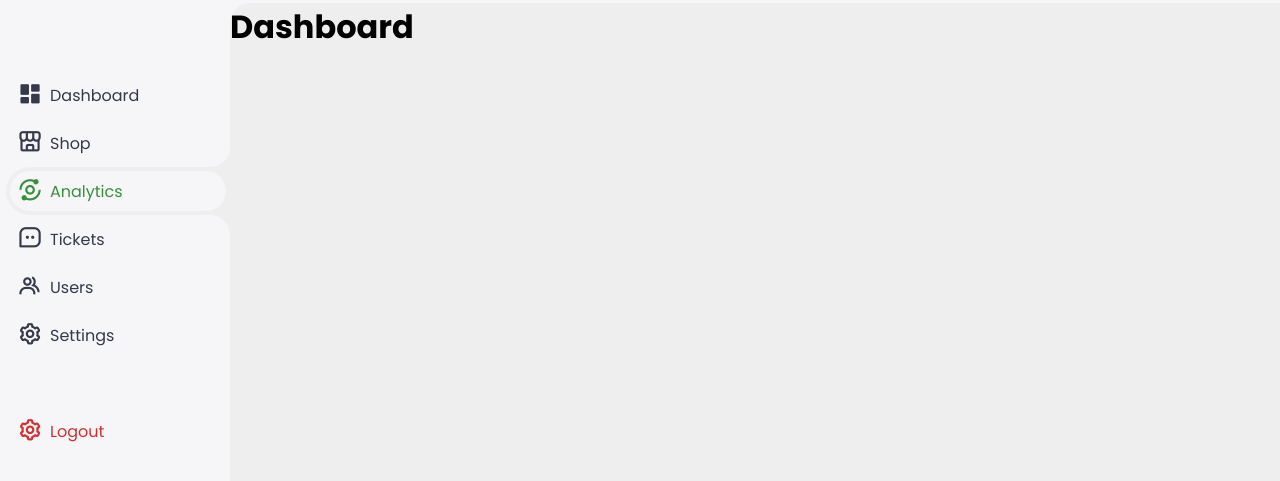
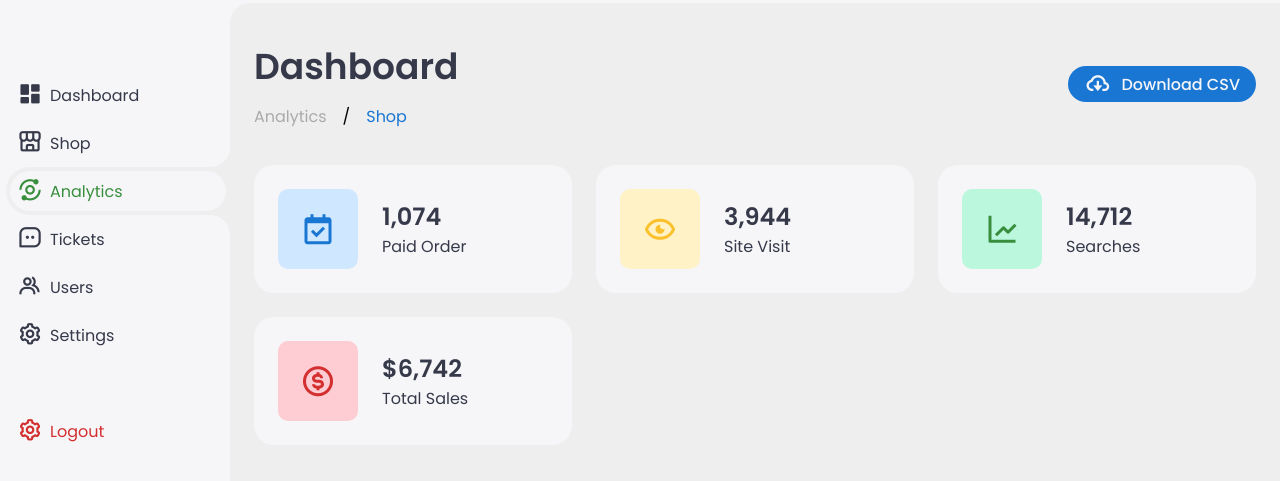
Before and after one commit to congweiH/admin-dashboard, a website built with Vite: page index.html in a window 1280 px wide. Shown: the part 53-534 px from the top of the page. Built offline with nearby package versions, Linux system fonts and the light colour scheme.

Commit message:
insights

```diff
--- a/index.html
+++ b/index.html
@@ -74,8 +74,50 @@
         <div class="header">
           <div class="left">
             <h1>Dashboard</h1>
+            <ul class="breadcrumb">
+              <li><a href="#">Analytics</a></li>
+              /
+              <li><a href="#" class="active">Shop</a></li>
+            </ul>
           </div>
+          <a href="#" class="report">
+            <i class="bx bx-cloud-download"></i>
+            <span>Download CSV</span>
+          </a>
         </div>
+
+        <!-- Insights -->
+        <ul class="insights">
+          <li>
+            <i class="bx bx-calendar-check"></i>
+            <span class="info">
+              <h3>1,074</h3>
+              <p>Paid Order</p>
+            </span>
+          </li>
+          <li>
+            <i class="bx bx-show-alt"></i>
+            <span class="info">
+              <h3>3,944</h3>
+              <p>Site Visit</p>
+            </span>
+          </li>
+          <li>
+            <i class="bx bx-line-chart"></i>
+            <span class="info">
+              <h3>14,712</h3>
+              <p>Searches</p>
+            </span>
+          </li>
+          <li>
+            <i class="bx bx-dollar-circle"></i>
+            <span class="info">
+              <h3>$6,742</h3>
+              <p>Total Sales</p>
+            </span>
+          </li>
+        </ul>
+        <!-- End of Insights -->
       </main>
     </div>
 
--- a/style.css
+++ b/style.css
@@ -310,3 +310,114 @@ body {
 .content nav #theme-toggle:checked + .theme-toggle::before {
   left: calc(100% - (25px - 4px) - 2px);
 }
+
+.content main {
+  width: 100%;
+  padding: 36px 24px;
+  max-height: calc(100vh - 56px);
+}
+
+.content main .header {
+  display: flex;
+  align-items: center;
+  justify-content: space-between;
+  gap: 16px;
+  flex-wrap: wrap;
+}
+
+.content main .header .left h1 {
+  font-size: 36px;
+  font-weight: 600;
+  margin-bottom: 10px;
+  color: var(--dark);
+}
+
+.content main .header .left .breadcrumb {
+  display: flex;
+  align-items: center;
+  gap: 16px;
+}
+
+.content main .header .left .breadcrumb li {
+  color: var(--dark);
+}
+
+.content main .header .left .breadcrumb li a {
+  color: var(--dark-grey);
+  pointer-events: none;
+}
+
+.content main .header .left .breadcrumb li a.active {
+  color: var(--primary);
+  pointer-events: none;
+}
+
+.content main .header .report {
+  height: 36px;
+  padding: 0 16px;
+  border-radius: 36px;
+  background: var(--primary);
+  color: var(--light);
+  display: flex;
+  justify-content: center;
+  align-items: center;
+  gap: 10px;
+  font-weight: 500;
+}
+
+.content main .insights {
+  display: grid;
+  grid-template-columns: repeat(auto-fit, minmax(240px, 1fr));
+  gap: 24px;
+  margin-top: 36px;
+}
+
+.content main .insights li {
+  padding: 24px;
+  background: var(--light);
+  border-radius: 20px;
+  display: flex;
+  align-items: center;
+  gap: 24px;
+  cursor: pointer;
+}
+
+.content main .insights li .bx {
+  width: 80px;
+  height: 80px;
+  border-radius: 10px;
+  font-size: 36px;
+  display: flex;
+  align-items: center;
+  justify-content: center;
+}
+
+.content main .insights li:nth-child(1) .bx {
+  background: var(--light-primary);
+  color: var(--primary);
+}
+
+.content main .insights li:nth-child(2) .bx {
+  background: var(--light-warning);
+  color: var(--warning);
+}
+
+.content main .insights li:nth-child(3) .bx {
+  background: var(--light-success);
+  color: var(--success);
+}
+
+.content main .insights li:nth-child(4) .bx {
+  background: var(--light-denger);
+  color: var(--danger);
+}
+
+.content main .insights li .info h3 {
+  font-size: 24px;
+  font-weight: 600;
+  color: var(--dark);
+}
+
+.content main .insights li .info p {
+  color: var(--dark);
+}
```
Also changed, not shown: README.md, img/show/show.png (added).
